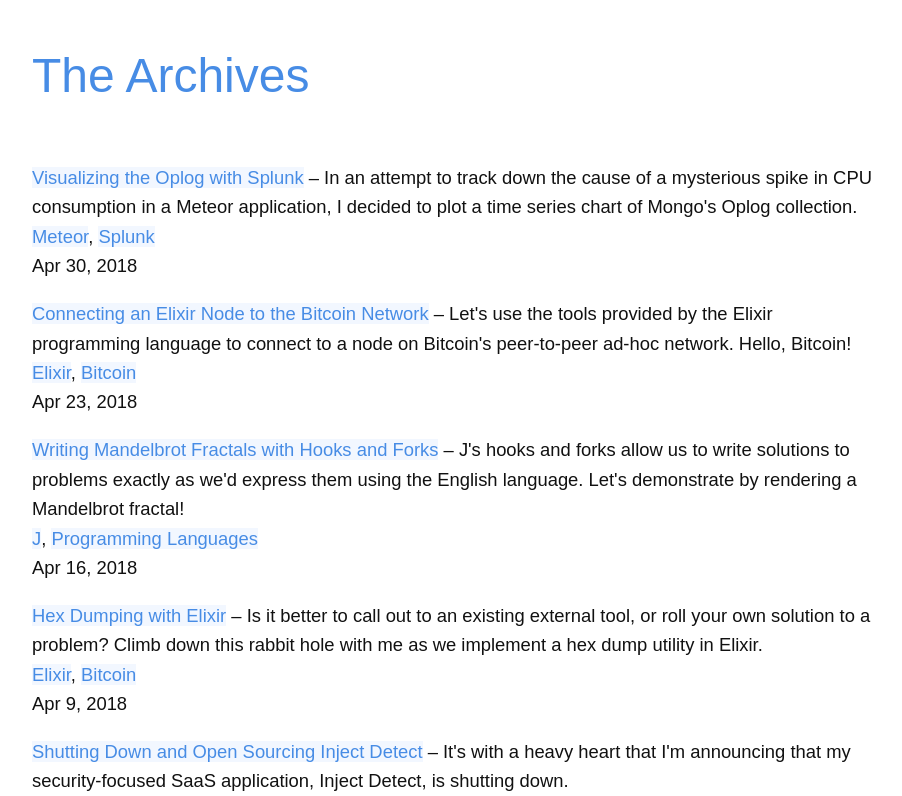
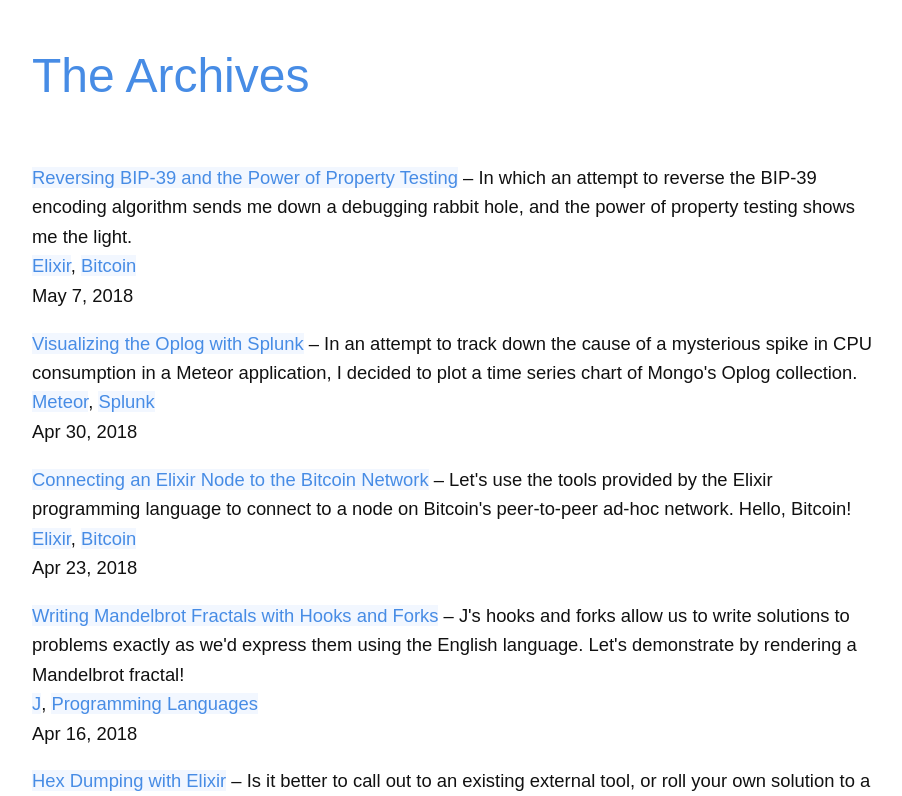
Before and after one commit to pcorey/pcorey.github.io, a Jekyll site: the page built from blog/all/index.html, in a window 1280 px wide and 900 px high, cut to the strip 104-900 px from the top of the window. Shown: the whole strip, without its empty margins (183-1085 px from the left). Built offline with Jekyll 4.4.1, drawn with Linux system fonts in a browser that asks for light colours; nearby versions of some CDN libraries; comment, search, counter and statistics services are not loaded; some of the changed lines change nothing that is shown.

Commit message:
reversing bip39

```diff
--- a/_includes/newsletter.html
+++ b/_includes/newsletter.html
@@ -4,8 +4,8 @@
             <p style="padding: 0 0 1em 0;">Sign up for <a href="/newsletter" >Pete's mailing list</a> and have fresh content delivered to you, hot off the presses every week!</p>
             <div class="email-wrapper">
                 <input type="text" placeholder="First Name" value="" name="FNAME" class="" id="mce-FNAME" ><!--
-                                                                                                                       --><input placeholder="Email address" type="email" value="" name="EMAIL" id="mce-EMAIL" ><!--
-                                                                                                                                                                                                                            --><input type="submit" value="Subscribe" name="subscribe" id="mc-embedded-subscribe" >
+                                                                                                           --><input placeholder="Email address" type="email" value="" name="EMAIL" id="mce-EMAIL" ><!--
+                                                                                                                                                                                                    --><input type="submit" value="Subscribe" name="subscribe" id="mc-embedded-subscribe" style="background-color:#478ce5; color: white; border: 0;">
             </div>
             <div style="position: absolute; left: -5000px;"><input type="text" name="b_f8833fd40e2b1b28545d9f382_c56ceba687" tabindex="-1" value=""></div>
         </form>
--- /dev/null
+++ b/_posts/2018-05-07-reversing-bip39-and-the-power-of-property-testing.markdown
@@ -0,0 +1,283 @@
+---
+layout: post
+title:  "Reversing BIP-39 and the Power of Property Testing"
+description: "In which an attempt to reverse the BIP-39 encoding algorithm sends me down a debugging rabbit hole, and the power of property testing shows me the light."
+author: "Pete Corey"
+date:   2018-05-07
+tags: ["Elixir", "Bitcoin"]
+related: ["/blog/2018/02/19/from-bytes-to-mnemonic-using-elixir/"]
+---
+
+
+I was recently asked how I would go about reversing the BIP-39 encoding algorithm we [implemented previous](http://www.petecorey.com/blog/2018/02/19/from-bytes-to-mnemonic-using-elixir/) and used to build [our BIP-39 haiku miner](http://www.petecorey.com/blog/2018/03/05/mining-for-mnemonic-haiku-with-elixir/).
+
+Implementing the reverse of this algorithm seemed straight-forward at first, but it quickly led me down a rabbit hole that showed me just how powerful property-based testing can be.
+
+Read on!
+
+## What is BIP-39 Again?
+
+If you're asking yourself, "what is BIP-39 again?", I highly recommend you check out the first article in this series, ["From Bytes to Mnemonic using Elixir"](http://www.petecorey.com/blog/2018/02/19/from-bytes-to-mnemonic-using-elixir/), for a full rundown of [the BIP-39 encoding algorithm](https://github.com/bitcoin/bips/blob/master/bip-0039.mediawiki).
+
+As a quick summary, the BIP-39 encoding algorithm is intended to convert an arbitrary set of bytes into an easily memorizable sequence of words. The algorithm goes something like this:
+
+1. Have bytes you want to encode.
+2. Append a partial checksum to the end of your bytes.
+3. Map every eleven bit chunk of the resulting binary onto [a wordlist of your choice](https://github.com/bitcoin/bips/blob/master/bip-0039/bip-0039-wordlists.md).
+
+The devil is in the detail, as we'll see.
+
+## Laying the Groundwork
+
+Before we write the reverse of our BIP-39 encoding algorithm, we need to lay some initial groundwork.
+
+The [`Bip39.Mnemonic`{:.language-elixir} module](https://github.com/pcorey/bip39/blob/f0ca6ed451b7a629a87649d7a72e3725966b258d/lib/bip39/mnemonic.ex) we built in [the previous article](http://www.petecorey.com/blog/2018/02/19/from-bytes-to-mnemonic-using-elixir/) only had a single public function: `generate/0`{:.language-elixir}. The `generate/0`{:.language-elixir} function generated a random set of bytes and converted it into a BIP-39-style mnemonic.
+
+<pre class='language-elixir'><code class='language-elixir'>
+def generate do
+  entropy
+  |> attach_checksum
+  |> map_onto_wordlist
+end
+</code></pre>
+
+Moving forward, we should separate the encoding functionality from the entropy generation so we can test the encoding algorithm independently, with our own data. This will simplify the testing of our final solution.
+
+<pre class='language-elixir'><code class='language-elixir'>
+def generate do
+  encode(generate_entropy)
+end
+
+def encode(data) do
+  data
+  |> attach_checksum
+  |> map_onto_wordlist
+end
+</code></pre>
+
+For clarity's sake, we've also renamed the `entropy/0`{:.language-elixir} function to `generate_entropy`{:.language-elixir}.
+
+Great. Now that we have an `encode/1`{:.language-elixir} function that encodes a given binary, we're set up to add a new function, `decode/1`{:.language-elixir}, that reverses the process and returns the binary data decoded from a given mnemonic.
+
+<pre class='language-elixir'><code class='language-elixir'>
+def decode(mnemonic) do
+  ...
+end
+</code></pre>
+
+## Decoding the Mnemonic
+
+The high-level process for reversing our BIP-39 algorithm and decoding our mnemonic into a binary looks something like this:
+
+1. Maps the words in the mnemonic back into a binary.
+2. Separate the appended partial checksum from the encoded data.
+3. Verify that the appended checksum matches the actual checksum of the data.
+
+Sounds like a plan.
+
+The first step of decoding our mnemonic in our `decode/1`{:.language-elixir} function is to convert our encoded mnemonic wordlist back into a binary.
+
+First, we'll map each word onto its index in our `@wordlist`{:.language-elixir}. Next, we'll convert each index into an eleven-bit binary and reduce that list of binaries down into a single concatenated binary:
+
+<pre class='language-elixir'><code class='language-elixir'>
+data_and_checksum =
+  mnemonic
+  |> Enum.map(&Enum.find_index(@wordlist, fn w -> w == &1 end))
+  |> Enum.reduce(<<>>, fn n, acc -> <<acc::bits, n::11>> end)
+</code></pre>
+
+What we're left with is our originally encoded data concatenated with a variable-length partial checksum.
+
+We know that the variable-length checksum is `1/32`{:.language-elixir} the length of our originally encoded data. Given that, we also know that the length of our originally encoded data is `32/33`{:.language-elixir} the length of `data_and_checksum`{:.language-elixir}. The concatenated checksum will fill the remaining space:
+
+<pre class='language-elixir'><code class='language-elixir'>
+total_size = bit_size(data_and_checksum)
+data_size = div(total_size * 32, 33)
+checksum_size = total_size - data_size
+</code></pre>
+
+Now that we know the structure of `data_and_checksum`{:.language-elixir}, we can pull out the individual pieces we care about using binary pattern matching:
+
+<pre class='language-elixir'><code class='language-elixir'>
+<<data::bits-size(data_size), partial_checksum::bits-size(checksum_size)>> =
+  data_and_checksum
+</code></pre>
+
+Fantastic.
+
+Now all that's left to do is verify that the `partial_checksum`{:.language-elixir} provided matches the calculated checksum of the provided `data`{:.language-elixir} binary. If the checksums match, we'll return an `:ok`{:.language-elixir} tuple containing the decoded `data`{:.language-elixir}. Otherwise, we'll return an `:error`{:.language-elixir} tuple explaining the situation:
+
+<pre class='language-elixir'><code class='language-elixir'>
+if <<data::bits, partial_checksum::bits>> == attach_checksum(data) do
+  {:ok, data}
+else
+  {:error, :bad_checksum}
+end
+</code></pre>
+
+That's it!
+
+We can now `encode/1`{:.language-elixir} a given binary into a mnemonic wordlist, and then `decode/1`{:.language-elixir} it to retrieve the original binary.
+
+## Putting our Solution to the Test
+
+Now that we've built our `Bip39.Mnemonic.encode/1`{:.language-elixir} and `Bip39.Mnemonic.decode/1`{:.language-elixir} functions, we need to test that our encoding and decoding process is working as expected.
+
+Testing an encoder/decoder pair is perfectly suited to property-based testing, so we'll use [the StreamData library](https://hexdocs.pm/stream_data/StreamData.html) to test our solution. We'll set up a new test module, `Bip39MnemonicTest`{:.language-elixir}, that scaffolds out a new property test for our mnemonic encoder:
+
+<pre class='language-elixir'><code class='language-elixir'>
+defmodule Bip39MnemonicTest do
+  use ExUnit.Case
+  use ExUnitProperties
+
+  property "encodes and decodes mnemonics" do
+  end
+end
+</code></pre>
+
+The property that we're trying to test is that a given binary is equal to its encoded mnemonic, decoded back into a binary. We can test this fairly easily with StreamData.
+
+We know that the BIP-39 algorithm [only supports encoding data between sixteen and thirty two bits](https://github.com/bitcoin/bips/blob/master/bip-0039.mediawiki#generating-the-mnemonic):
+
+> The allowed size of ENT is 128-256 bits.
+
+Given that, we'll generate a stream of random binaries that fall within that size range:
+
+<pre class='language-elixir'><code class='language-elixir'>
+check all data <- binary(min_length: 16, max_length: 32) do
+end
+</code></pre>
+
+Next, we'll generate the `mnemonic`{:.language-elixir} for our randomly generated `data`{:.language-elixir} binary, and `assert`{:.language-elixir} that the decoded `mnemonic`{:.language-elixir} matches our original `data`{:.language-elixir}:
+
+<pre class='language-elixir'><code class='language-elixir'>
+mnemonic = Bip39.Mnemonic.encode(data)
+assert Bip39.Mnemonic.decode(mnemonic) == {:ok, data}
+</code></pre>
+
+If all goes well, our test should pass.
+
+## An Under-Specified Encoder
+
+Unfortunately, things rarely go as planned.
+
+Our new test seems to run through several successful iterations of the encode/decode assertion, but ultimately fails. Thankfully, StreamData shrinks the failing test as much as possible and gives us the failing input:
+
+<pre class='language-elixir'><code class='language-elixir'>
+1) property encodes and decodes mnemonics (Bip39MnemonicTest)
+   test/bip39_mnemonic_test.exs:5
+   Failed with generated values (after 20 successful runs):
+
+       * Clause:    data <- binary(min_length: 16, max_length: 32)
+         Generated: <<0, 0, 0, 0, 55, 157, 129, 190, 93, 189, 119, 124, 164, 131, 5, 67, 23, 225, 251, 162, 200>>
+
+   Assertion with == failed
+   code:  assert Bip39.Mnemonic.decode(mnemonic) == {:ok, data}
+   left:  {:error, :bad_checksum}
+   right: {:ok, <<0, 0, 0, 0, 55, 157, 129, 190, 93, 189, 119, 124, 164, 131, 5, 67, 23, 225, 251, 162, 200>>}
+</code></pre>
+
+After an intense debugging session, I realized that there was nothing wrong with my `Bip39.Mnemonic.decode/1`{:.language-elixir} function. Instead, the problem was with my encoder.
+
+{% include newsletter.html %}
+
+The [BIP-39 specification](https://github.com/bitcoin/bips/blob/master/bip-0039.mediawiki#generating-the-mnemonic) clearly states that in addition to being "128-256 bits" in length, the length of the binary data being encoded must also be a multiple of thirty two bits:
+
+> The mnemonic must encode entropy in a multiple of 32 bits.
+
+Ignoring this requirement results in issues when generating and appending the partial checksum, and results in data loss during the decoding procedure.
+
+To accommodate this requirement, let's update our property test to truncate all generated binaries to the nearest thirty two bits:
+
+<pre class='language-elixir'><code class='language-elixir'>
+check all bytes <- binary(min_length: 16, max_length: 32),
+          bits_to_truncate = bytes |> bit_size |> rem(32),
+          <<_::size(bits_to_truncate), data::bits>> = bytes do
+  mnemonic = Bip39.Mnemonic.encode(data)
+  assert Bip39.Mnemonic.decode(mnemonic) == {:ok, data}
+end
+</code></pre>
+
+Now our test passes, as expected!
+
+## Tightening Up our Encoding Process
+
+While our `Bip39.Mnemonic.encode/1`{:.language-elixir} functions works when passed the correct data, it's probably not a good idea to assume that the developer knows what constitutes "good data".
+
+Instead, let's refactor `Bip39.Mnemonic.encode/1`{:.language-elixir} to enforce the length requirements outlined in the BIP-39 specification.
+
+Let's update the function head to assert that `data`{:.language-elixir} is a binary, assert that its length falls between one hundred twenty eight and two hundred fifty six bits, and assert that its length in bits is a multiple of thirty two:
+
+<pre class='language-elixir'><code class='language-elixir'>
+def encode(data)
+    when is_binary(data) and bit_size(data) >= 128 and bit_size(data) <= 256 and
+           rem(bit_size(data), 32) == 0 do
+  {:ok,
+   data
+   |> attach_checksum
+   |> map_onto_wordlist}
+end
+</code></pre>
+
+If all of these requirements hold, we'll return the encoded `data`{:.language-elixir} wrapped in an `:ok`{:.language-elixir} tuple. Otherwise, we need to return an `:error`{:.language-elixir} tuple. We can do this with a second `encode/1`{:.language-elixir} function head:
+
+<pre class='language-elixir'><code class='language-elixir'>
+def encode(_), do: {:error, :invalid_data}
+</code></pre>
+
+Wrapping our `Bip39.Mnemonic.encode/1`{:.language-elixir} result in an `:ok`{:.language-elixir} tuple breaks our test. We'll need to fix that:
+
+<pre class='language-elixir'><code class='language-elixir'>
+check all bytes <- binary(min_length: 16, max_length: 32),
+          bits_to_truncate = bytes |> bit_size |> rem(32),
+          <<_::size(bits_to_truncate), data::bits>> = bytes do
+  {:ok, mnemonic} = Bip39.Mnemonic.encode(data)
+  assert Bip39.Mnemonic.decode(mnemonic) == {:ok, data}
+end
+</code></pre>
+
+We should also add property tests to ensure that invalid binaries can't be encoded by mistake:
+
+First we'll test that short binaries are rejected:
+
+<pre class='language-elixir'><code class='language-elixir'>
+property "rejects short binaries" do
+  check all bits <- integer(1..8),
+            <<_::size(bits), data::bits>> <- binary(max_length: 16) do
+    assert Bip39.Mnemonic.encode(data) == {:error, :invalid_data}
+  end
+end
+</code></pre>
+
+Next, we'll test that long binaries are rejected:
+
+<pre class='language-elixir'><code class='language-elixir'>
+property "rejects long binaries" do
+  check all bits <- integer(1..8),
+            bytes <- binary(min_length: 32),
+            data = <<bytes::binary, 0::size(bits)>> do
+    assert Bip39.Mnemonic.encode(data) == {:error, :invalid_data}
+  end
+end
+</code></pre>
+
+And finally, we'll test that all "misaligned" binaries, or binaries who's lengths don't align to thirty two bits, are rejected:
+
+<pre class='language-elixir'><code class='language-elixir'>
+property "rejects misaligned binaries" do
+  check all data <- bitstring(min_length: 129, max_length: 256),
+            data |> bit_size |> rem(32) != 0 do
+    assert Bip39.Mnemonic.encode(data) == {:error, :invalid_data}
+  end
+end
+</code></pre>
+
+Perfect. Now I'm fully confident in our BIP-39 encode/decode solution.
+
+## Final Thoughts
+
+While this seemingly simple task threw me down a rabbit hole I definitely didn't expect, I'm grateful for the experience. This showed me in a very hands-on way just how powerful property-based testing can be. Without randomly generated test cases, I don't think I would have recognized the issues with my `encode`{:.language-elixir} function.
+
+If you'd like to see the BIP-39 encoder/decoder's source in its entirity, be sure to [check out the entire `Bip39`{:.language-elixir} project on Github](https://github.com/pcorey/bip39/).
+
+I'd like to thank [Pierre Martin](https://github.com/hickscorp) for bringing up the topic of reversing our BIP-39 algorithm. After talking with me on [the Elixir Slack group](https://elixir-slackin.herokuapp.com/), he filed [a Github issue with his solution to the problem](https://github.com/pcorey/bip39/issues/1). I highly recommend you check out his approach for a more fleshed out solution.
```
